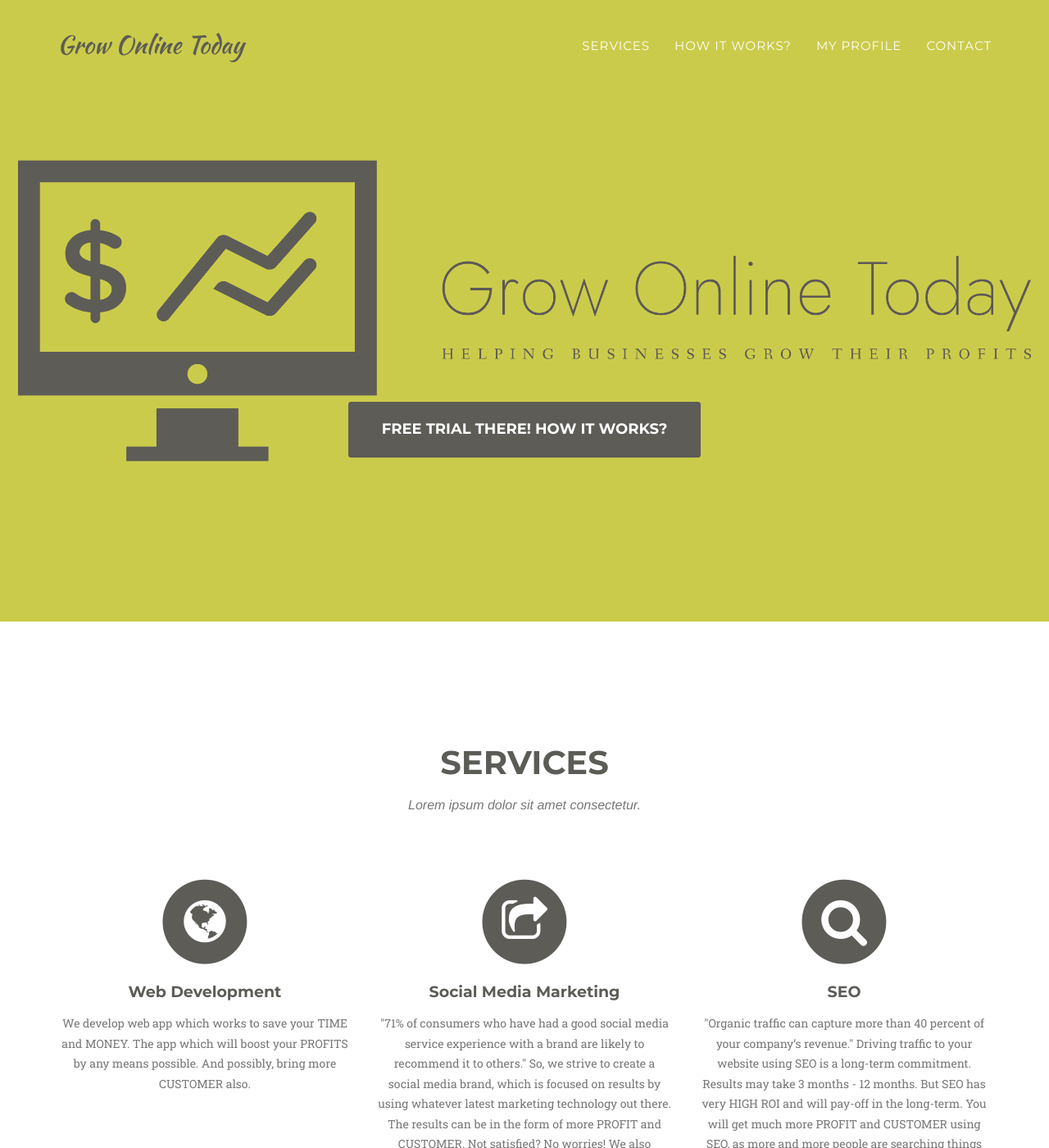
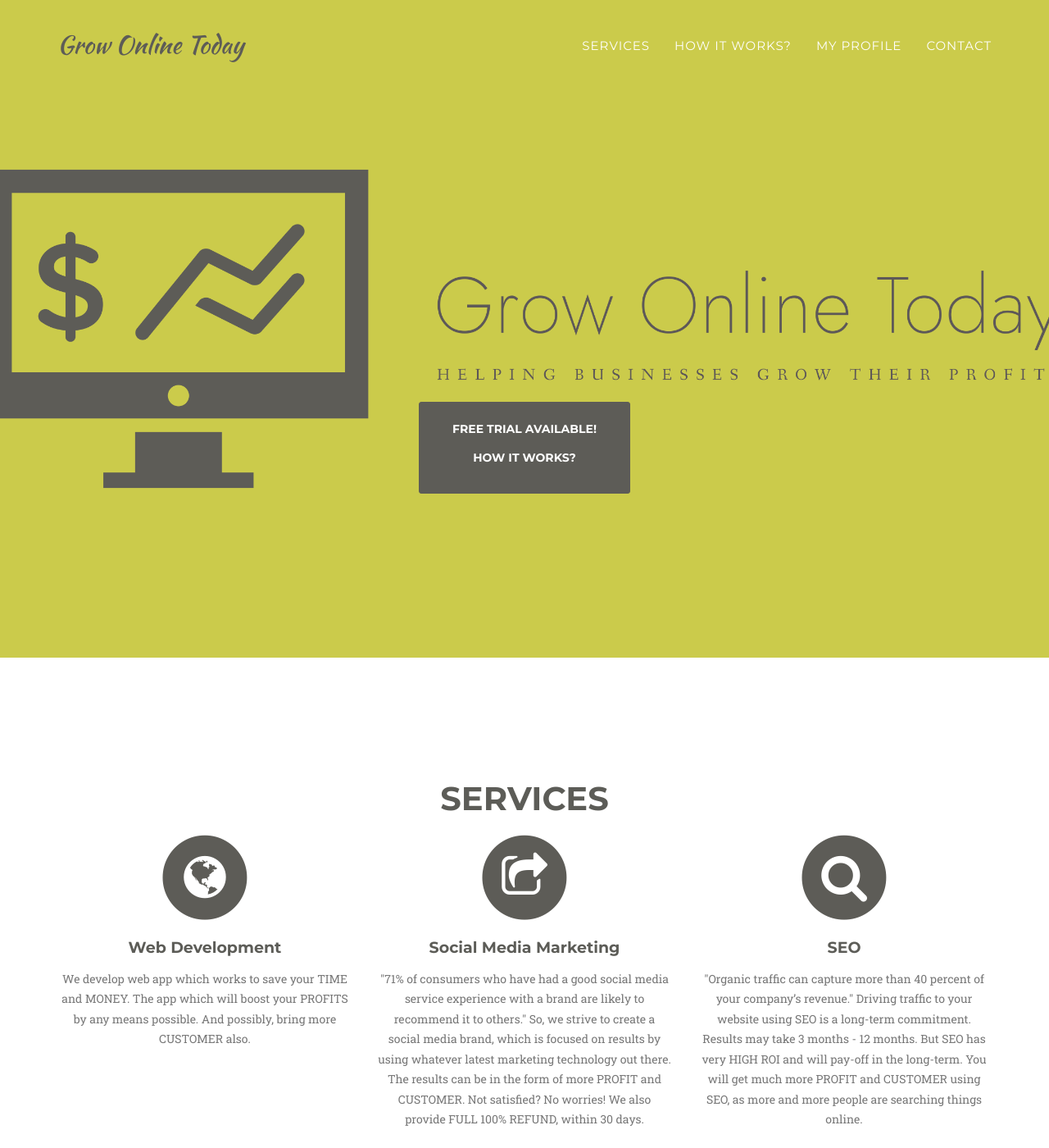
Before and after one commit to sanjitchak/growonlinetoday, a Jekyll site: the page built from index.html, in a window 1280 px wide and 1400 px high. Shown: the whole window at 82% size. Built offline with Jekyll 4.4.1, drawn with Linux system fonts in a browser that asks for light colours; some web fonts are replaced; some of the changed text lies outside the part shown.

Commit message:
changed display and free trial

```diff
--- a/_data/template.yml
+++ b/_data/template.yml
@@ -1,7 +1,7 @@
 # Color settings (hex-codes without the leading hash-tag)
 color:
   primary: 5d5c57
-  secondary: 5d5c57
+  secondary: 2f2f2d
   secondary-dark: 5c5c57
   muted: 777
 
--- a/_includes/clients.html
+++ b/_includes/clients.html
@@ -1,5 +1,5 @@
 <!-- Clients Aside -->
-<aside class="clients" style="visibility: hidden;">
+<aside class="clients" style="display: none;">
   <div class="container">
     <div class="row">
       <div class="col-md-3 col-sm-6">
--- a/_includes/header.html
+++ b/_includes/header.html
@@ -56,7 +56,12 @@
         It's Nice To Meet You
       </div>
       <a href="#howItWorks" class="page-scroll btn btn-xl"
-        >Free Trial There! How it works?</a
+        ><p>
+          Free Trial Available!
+        </p>
+        <p>
+          How it works?
+        </p></a
       >
     </div>
   </div>
--- a/_includes/services.html
+++ b/_includes/services.html
@@ -4,9 +4,9 @@
     <div class="row">
       <div class="col-lg-12 text-center">
         <h2 class="section-heading">Services</h2>
-        <h3 class="section-subheading text-muted">
+        <!-- <h3 class="section-subheading text-muted">
           Lorem ipsum dolor sit amet consectetur.
-        </h3>
+        </h3> -->
       </div>
     </div>
     <div class="row text-center">
--- a/_includes/team.html
+++ b/_includes/team.html
@@ -9,7 +9,7 @@
         </h3> -->
       </div>
     </div>
-    <div class="row" style="display: grid;  justify-items: center;">
+    <div class="row" style="display: none;  justify-items: center;">
       {% for member in site.people %}
       <div class="col-sm-4">
         <div class="team-member">
```
